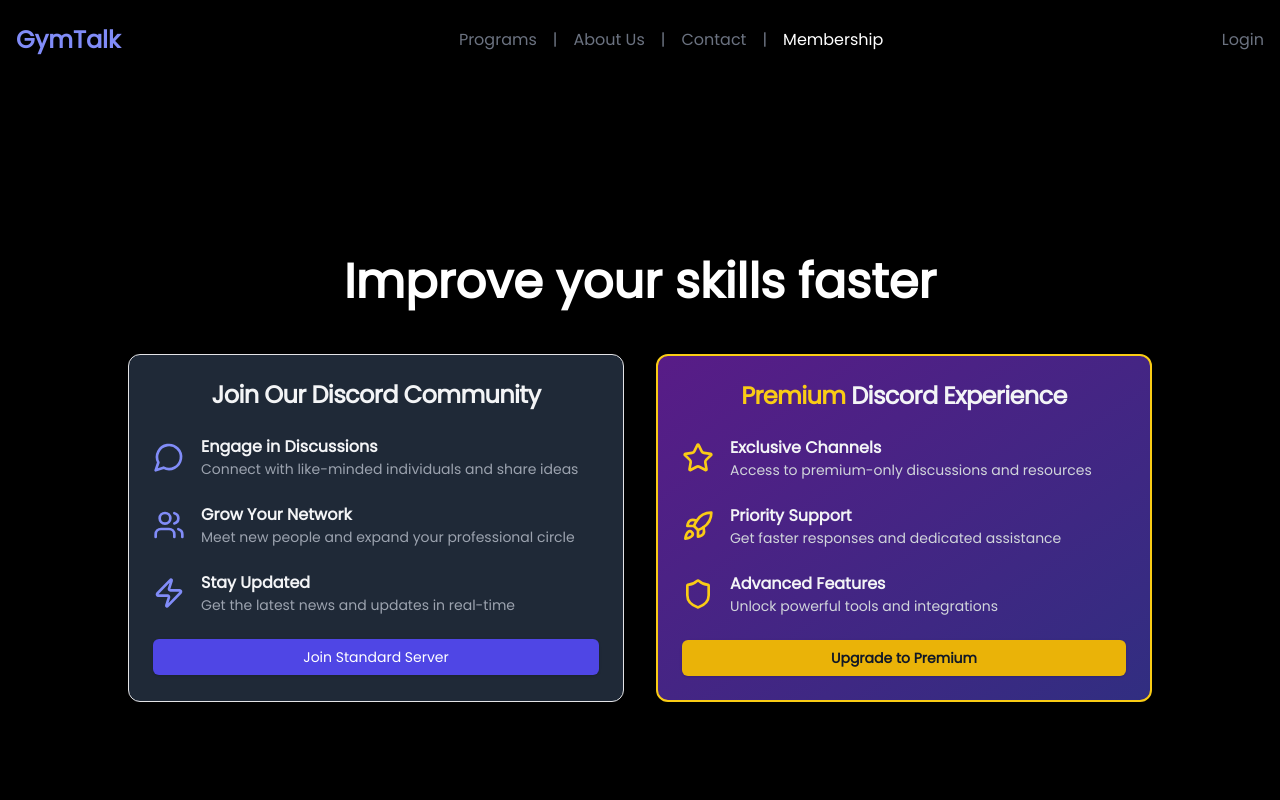
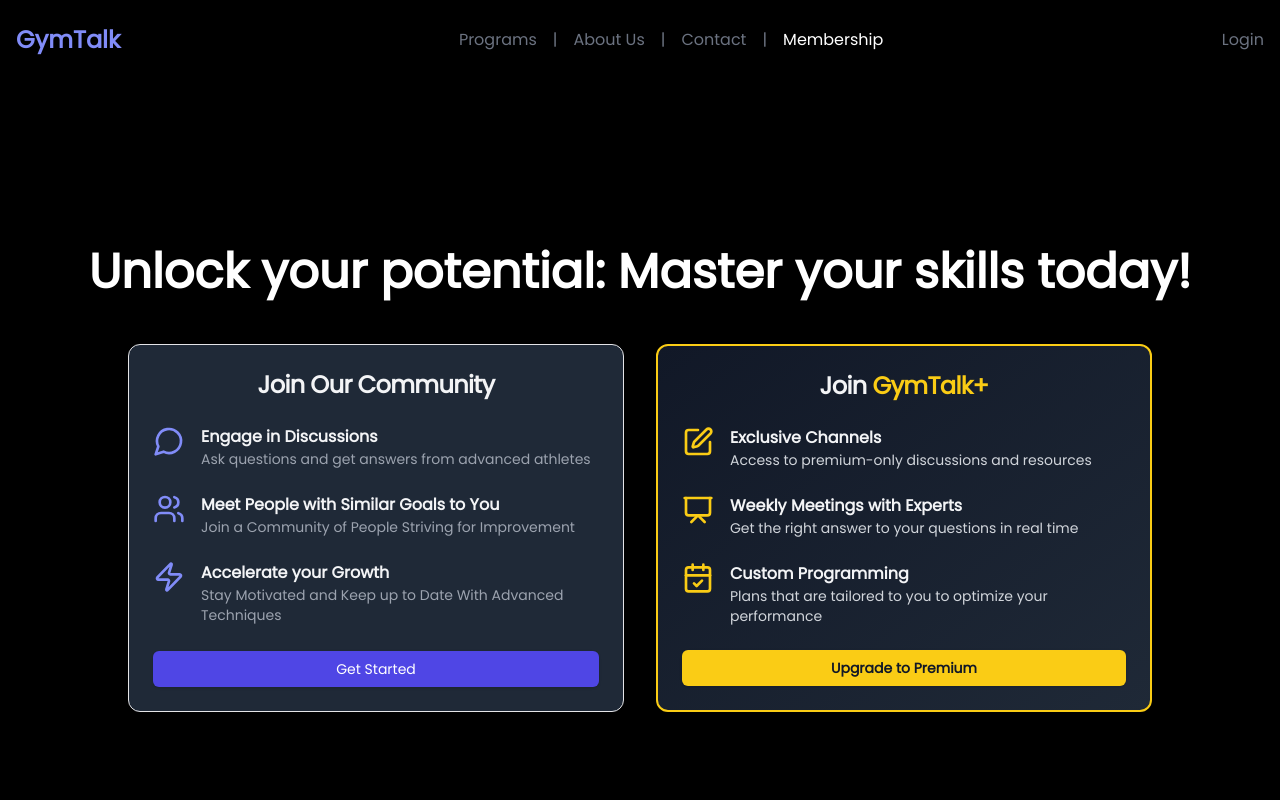
Before and after one commit to Eric0M/GymTalk, a Next.js app: page /membership in a window 1280 px wide. Shown: the top 800 px of the page. Built offline with nearby package versions, Linux system fonts and the light colour scheme.

Commit message:
Starting changes to create the backend.

```diff
--- a/app/components/disc_standard_and_premium/discord_standard_and_premium.tsx
+++ b/app/components/disc_standard_and_premium/discord_standard_and_premium.tsx
@@ -1,4 +1,5 @@
 "use client";
+
 import { Button } from "@/components/ui/button";
 import {
   Card,
@@ -8,80 +9,79 @@ import {
   CardTitle,
 } from "@/components/ui/card";
 import {
-  MessageCircleIcon,
-  UsersIcon,
-  ZapIcon,
-  StarIcon,
-  RocketIcon,
-  ShieldIcon,
+  MessageCircle,
+  Users,
+  Zap,
+  SquarePen,
+  CalendarCheck,
+  Presentation,
 } from "lucide-react";
 
-export default function Component() {
+export default function Membership_Tiers() {
   return (
-    <div className=" min-h-screen bg-black flex flex-col items-center justify-center p-4 space-y-8">
+    <div className="min-h-screen bg-black flex flex-col items-center justify-center p-4 space-y-8">
       <h1 className="text-4xl md:text-5xl font-bold text-center text-white mb-4">
-        Improve your skills faster
+        Unlock your potential: Master your skills today!
       </h1>
       <div className="flex flex-col lg:flex-row gap-8 w-full max-w-5xl">
-        {/* Standard Server Card */}
-        <Card className="w-full lg:w-1/2 bg-gray-800 text-gray-100">
+        <Card className="w-full lg:w-1/2 bg-gray-800 text-gray-100 flex flex-col">
           <CardHeader>
             <CardTitle className="text-2xl font-bold text-center">
-              Join Our Discord Community
+              Join Our Community
             </CardTitle>
           </CardHeader>
-          <CardContent className="space-y-6">
-            <div className="flex items-center space-x-4">
-              <MessageCircleIcon className="w-8 h-8 text-indigo-400" />
+          <CardContent className="space-y-6 flex-grow">
+            <div className="flex items-start space-x-4">
+              <MessageCircle className="w-8 h-8 text-indigo-400 flex-shrink-0" />
               <div>
                 <h3 className="font-semibold">Engage in Discussions</h3>
                 <p className="text-sm text-gray-400">
-                  Connect with like-minded individuals and share ideas
+                  Ask questions and get answers from advanced athletes
                 </p>
               </div>
             </div>
-            <div className="flex items-center space-x-4">
-              <UsersIcon className="w-8 h-8 text-indigo-400" />
+            <div className="flex items-start space-x-4">
+              <Users className="w-8 h-8 text-indigo-400 flex-shrink-0" />
               <div>
-                <h3 className="font-semibold">Grow Your Network</h3>
+                <h3 className="font-semibold">
+                  Meet People with Similar Goals to You
+                </h3>
                 <p className="text-sm text-gray-400">
-                  Meet new people and expand your professional circle
+                  Join a Community of People Striving for Improvement
                 </p>
               </div>
             </div>
-            <div className="flex items-center space-x-4">
-              <ZapIcon className="w-8 h-8 text-indigo-400" />
+            <div className="flex items-start space-x-4">
+              <Zap className="w-8 h-8 text-indigo-400 flex-shrink-0" />
               <div>
-                <h3 className="font-semibold">Stay Updated</h3>
+                <h3 className="font-semibold">Accelerate your Growth</h3>
                 <p className="text-sm text-gray-400">
-                  Get the latest news and updates in real-time
+                  Stay Motivated and Keep up to Date With Advanced Techniques
                 </p>
               </div>
             </div>
           </CardContent>
           <CardFooter>
             <Button
-              className="w-full bg-indigo-600 hover:bg-indigo-700 text-white"
+              className="w-full bg-indigo-600 hover:bg-indigo-400 text-white"
               onClick={() => {
                 window.open("https://discord.gg/65Bn7YZj", "_blank");
               }}
             >
-              Join Standard Server
+              Get Started
             </Button>
           </CardFooter>
         </Card>
 
-        {/* Premium Server Card */}
-        <Card className="w-full lg:w-1/2 bg-gradient-to-br from-purple-900 to-indigo-900 text-gray-100 border-2 border-yellow-400">
+        <Card className="w-full lg:w-1/2 bg-gradient-to-br from-gray-900 to-gray-800 text-gray-100 border-2 border-yellow-400 flex flex-col">
           <CardHeader>
             <CardTitle className="text-2xl font-bold text-center">
-              <span className="text-yellow-400">Premium</span> Discord
-              Experience
+              Join <span className="text-yellow-400">GymTalk+</span>
             </CardTitle>
           </CardHeader>
-          <CardContent className="space-y-6">
-            <div className="flex items-center space-x-4">
-              <StarIcon className="w-8 h-8 text-yellow-400" />
+          <CardContent className="space-y-6 flex-grow">
+            <div className="flex items-start space-x-4">
+              <SquarePen className="w-8 h-8 text-yellow-400 flex-shrink-0" />
               <div>
                 <h3 className="font-semibold">Exclusive Channels</h3>
                 <p className="text-sm text-gray-300">
@@ -89,28 +89,28 @@ export default function Component() {
                 </p>
               </div>
             </div>
-            <div className="flex items-center space-x-4">
-              <RocketIcon className="w-8 h-8 text-yellow-400" />
+            <div className="flex items-start space-x-4">
+              <Presentation className="w-8 h-8 text-yellow-400 flex-shrink-0" />
               <div>
-                <h3 className="font-semibold">Priority Support</h3>
+                <h3 className="font-semibold">Weekly Meetings with Experts</h3>
                 <p className="text-sm text-gray-300">
-                  Get faster responses and dedicated assistance
+                  Get the right answer to your questions in real time
                 </p>
               </div>
             </div>
-            <div className="flex items-center space-x-4">
-              <ShieldIcon className="w-8 h-8 text-yellow-400" />
+            <div className="flex items-start space-x-4">
+              <CalendarCheck className="w-8 h-8 text-yellow-400 flex-shrink-0" />
               <div>
-                <h3 className="font-semibold">Advanced Features</h3>
+                <h3 className="font-semibold">Custom Programming</h3>
                 <p className="text-sm text-gray-300">
-                  Unlock powerful tools and integrations
+                  Plans that are tailored to you to optimize your performance
                 </p>
               </div>
             </div>
           </CardContent>
           <CardFooter>
             <Button
-              className="w-full bg-yellow-500 hover:bg-yellow-600 text-gray-900 font-bold"
+              className="w-full bg-yellow-400 hover:bg-yellow-300 text-gray-900 font-bold"
               onClick={() => {
                 window.location.href = "/membership/plans";
               }}
--- a/app/components/footer/footer.tsx
+++ b/app/components/footer/footer.tsx
@@ -8,7 +8,7 @@ export default function Footer() {
         <div className="grid grid-cols-1 md:grid-cols-4 gap-8">
           <div className="flex flex-col justify-center items-center md:items-start md:col-span-2">
             <h2 className="text-2xl font-bold text-white mb-4 text-center md:text-left">
-              Gymtalk
+              GymTalk
             </h2>
             <p className="text-sm text-center md:text-left flex-grow">
               Here at GymTalk, we are committed to bringing out the best in all
@@ -52,10 +52,10 @@ export default function Footer() {
               </li>
               <li>
                 <Link
-                  href="/gymtalk+"
+                  href="/membership"
                   className="hover:text-white transition-colors"
                 >
-                  Gymtalk+
+                  Membership
                 </Link>
               </li>
             </ul>
--- a/app/membership/page.tsx
+++ b/app/membership/page.tsx
@@ -1,5 +1,4 @@
 import React from "react";
-import Header from "../components/header/header";
 import Disc_standard_and_premium from "../components/disc_standard_and_premium/discord_standard_and_premium";
 
 const page = () => {
--- a/components/ui/card.tsx
+++ b/components/ui/card.tsx
@@ -1,6 +1,6 @@
-import * as React from "react"
+import * as React from "react";
 
-import { cn } from "@/lib/utils"
+import { cn } from "@/lib/utils";
 
 const Card = React.forwardRef<
   HTMLDivElement,
@@ -14,8 +14,8 @@ const Card = React.forwardRef<
     )}
     {...props}
   />
-))
-Card.displayName = "Card"
+));
+Card.displayName = "Card";
 
 const CardHeader = React.forwardRef<
   HTMLDivElement,
@@ -26,8 +26,8 @@ const CardHeader = React.forwardRef<
     className={cn("flex flex-col space-y-1.5 p-6", className)}
     {...props}
   />
-))
-CardHeader.displayName = "CardHeader"
+));
+CardHeader.displayName = "CardHeader";
 
 const CardTitle = React.forwardRef<
   HTMLParagraphElement,
@@ -38,8 +38,8 @@ const CardTitle = React.forwardRef<
     className={cn("font-semibold leading-none tracking-tight", className)}
     {...props}
   />
-))
-CardTitle.displayName = "CardTitle"
+));
+CardTitle.displayName = "CardTitle";
 
 const CardDescription = React.forwardRef<
   HTMLParagraphElement,
@@ -50,16 +50,16 @@ const CardDescription = React.forwardRef<
     className={cn("text-sm text-muted-foreground", className)}
     {...props}
   />
-))
-CardDescription.displayName = "CardDescription"
+));
+CardDescription.displayName = "CardDescription";
 
 const CardContent = React.forwardRef<
   HTMLDivElement,
   React.HTMLAttributes<HTMLDivElement>
 >(({ className, ...props }, ref) => (
   <div ref={ref} className={cn("p-6 pt-0", className)} {...props} />
-))
-CardContent.displayName = "CardContent"
+));
+CardContent.displayName = "CardContent";
 
 const CardFooter = React.forwardRef<
   HTMLDivElement,
@@ -70,7 +70,14 @@ const CardFooter = React.forwardRef<
     className={cn("flex items-center p-6 pt-0", className)}
     {...props}
   />
-))
-CardFooter.displayName = "CardFooter"
+));
+CardFooter.displayName = "CardFooter";
 
-export { Card, CardHeader, CardFooter, CardTitle, CardDescription, CardContent }
+export {
+  Card,
+  CardHeader,
+  CardFooter,
+  CardTitle,
+  CardDescription,
+  CardContent,
+};
```
Also changed, not shown: app/components/pricing/pricing.tsx (+37 -8 lines), components/ui/input.tsx (+6 -6 lines), components/ui/label.tsx (+9 -9 lines), components/ui/separator.tsx (+7 -7 lines), components/ui/textarea.tsx (+6 -6 lines), 2 other files (tests, documents, lock files or other folders).
